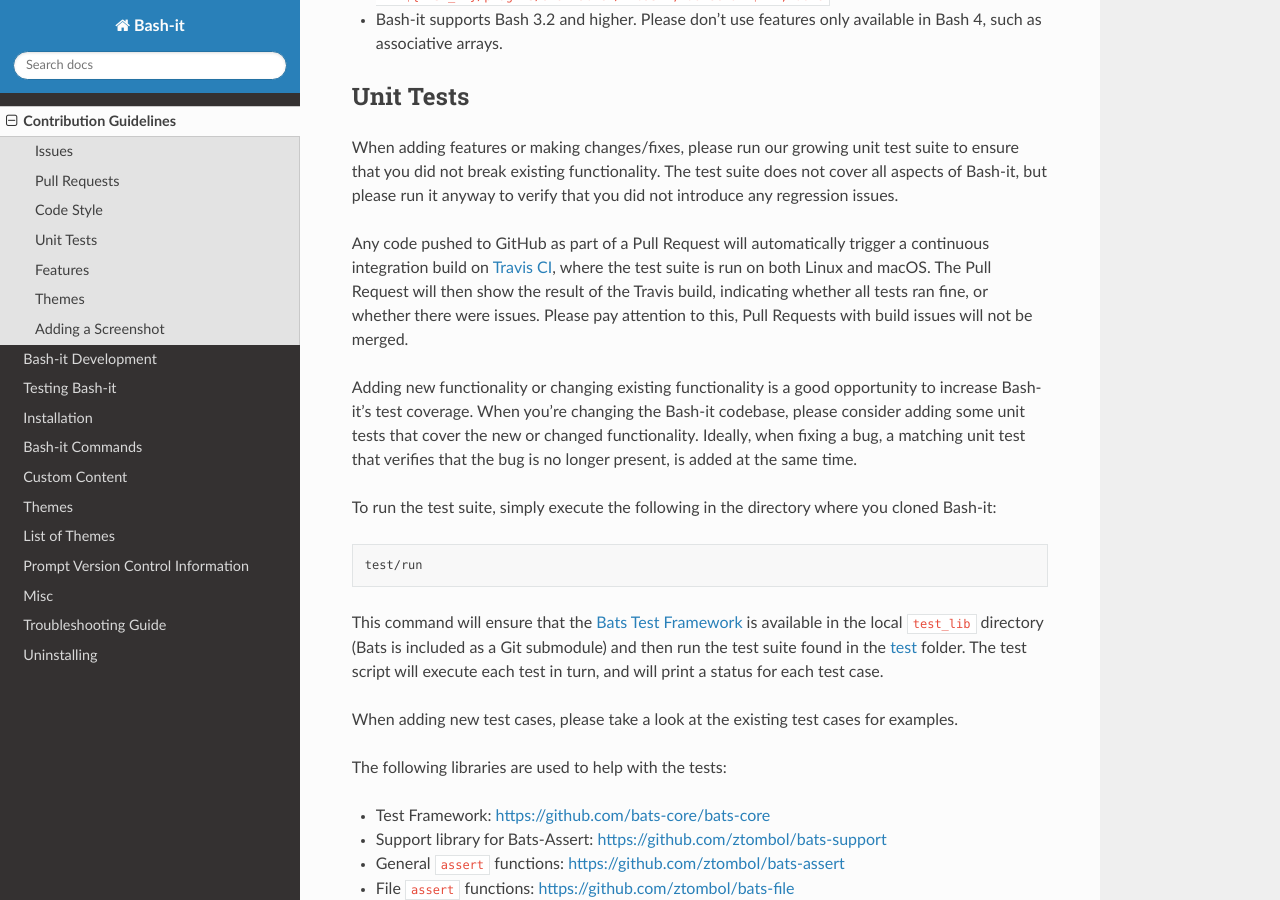
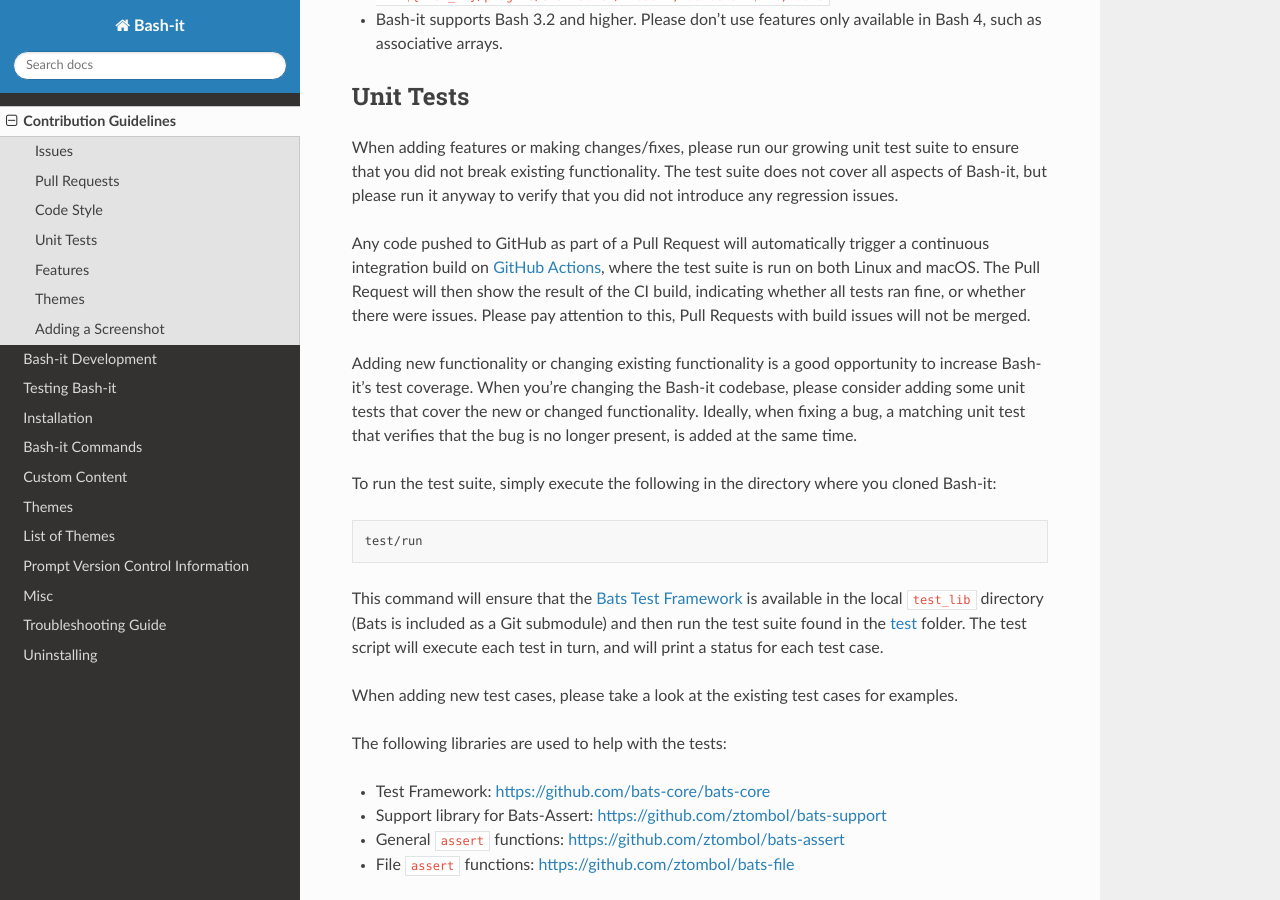
Before and after one commit to Bash-it/bash-it, a Sphinx documentation site: the page built from docs/contributing.rst, in a window 1280 px wide and 900 px high, scrolled down 1435 px. Built offline with Sphinx 7.4.7 and the Read the Docs theme 2.0.0, drawn with Linux system fonts in a browser that asks for light colours.

Commit message:
docs: contributing: Mention github actions instead of travis

```diff
--- a/docs/contributing.rst
+++ b/docs/contributing.rst
@@ -59,8 +59,8 @@
 When adding features or making changes/fixes, please run our growing unit test suite to ensure that you did not break existing functionality.
 The test suite does not cover all aspects of Bash-it, but please run it anyway to verify that you did not introduce any regression issues.
 
-Any code pushed to GitHub as part of a Pull Request will automatically trigger a continuous integration build on `Travis CI <https://travis-ci.org/Bash-it/bash-it>`_\ , where the test suite is run on both Linux and macOS.
-The Pull Request will then show the result of the Travis build, indicating whether all tests ran fine, or whether there were issues.
+Any code pushed to GitHub as part of a Pull Request will automatically trigger a continuous integration build on `GitHub Actions <https://github.com/Bash-it/bash-it/actions>`_\ , where the test suite is run on both Linux and macOS.
+The Pull Request will then show the result of the CI build, indicating whether all tests ran fine, or whether there were issues.
 Please pay attention to this, Pull Requests with build issues will not be merged.
 
 Adding new functionality or changing existing functionality is a good opportunity to increase Bash-it's test coverage.
```
